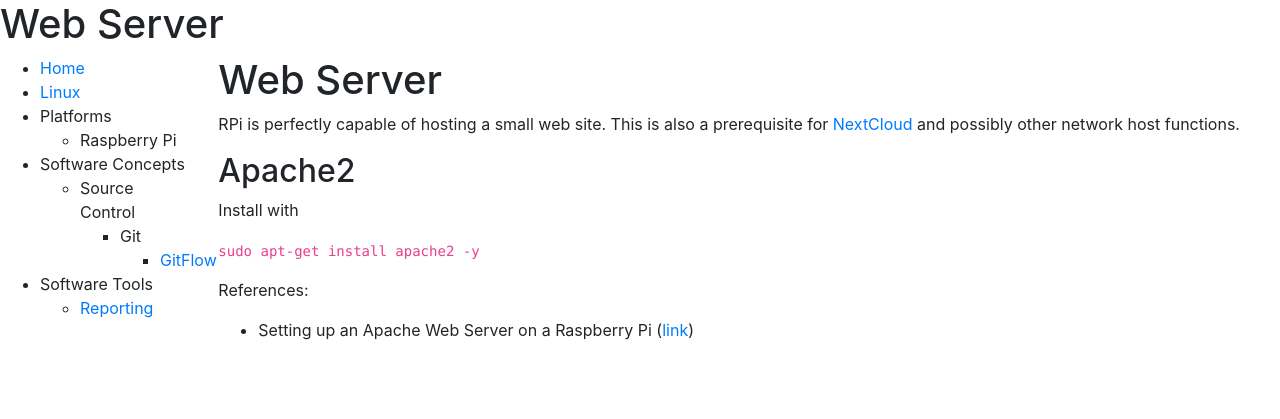
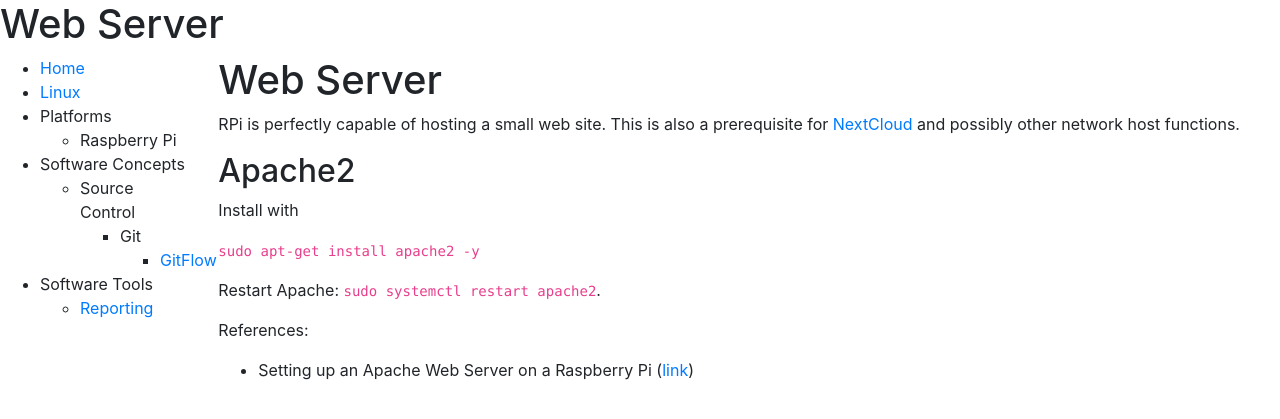
Before and after one commit to MisterY/it-knowledge-base-site, a Jekyll site: the page built from platforms/Raspberry-Pi/server-web.md, in a window 1280 px wide. Shown: the top 419 px of the page. Built offline with Jekyll 4.4.1, drawn with Linux system fonts in a browser that asks for light colours; nearby versions of some CDN libraries; our own code applies the rules of GitHub Pages for plain Markdown files.

Commit message:
apache restart command

```diff
--- a/platforms/Raspberry-Pi/server-web.md
+++ b/platforms/Raspberry-Pi/server-web.md
@@ -8,6 +8,8 @@ Install with
 
 `sudo apt-get install apache2 -y`
 
+Restart Apache: `sudo systemctl restart apache2`.
+
 References:
 
 - Setting up an Apache Web Server on a Raspberry Pi ([link](https://www.raspberrypi.org/documentation/remote-access/web-server/apache.md))
```
